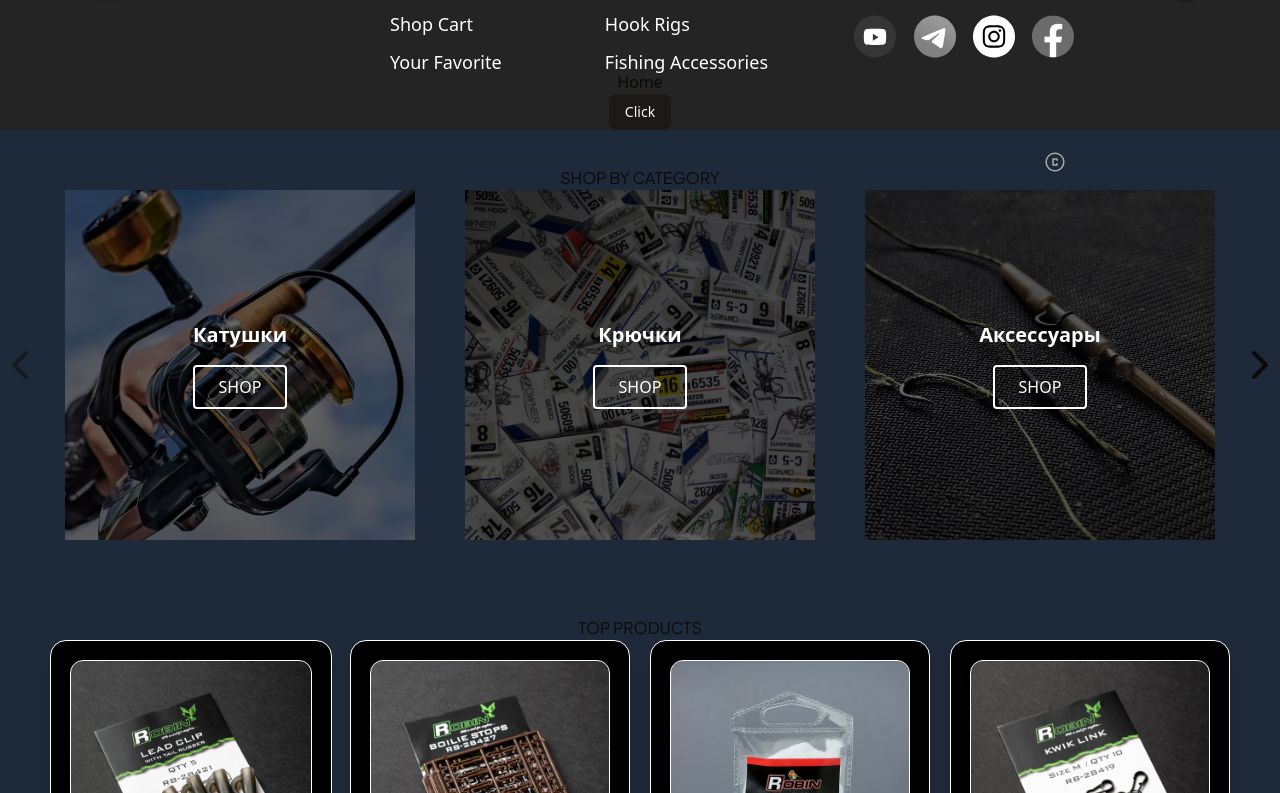
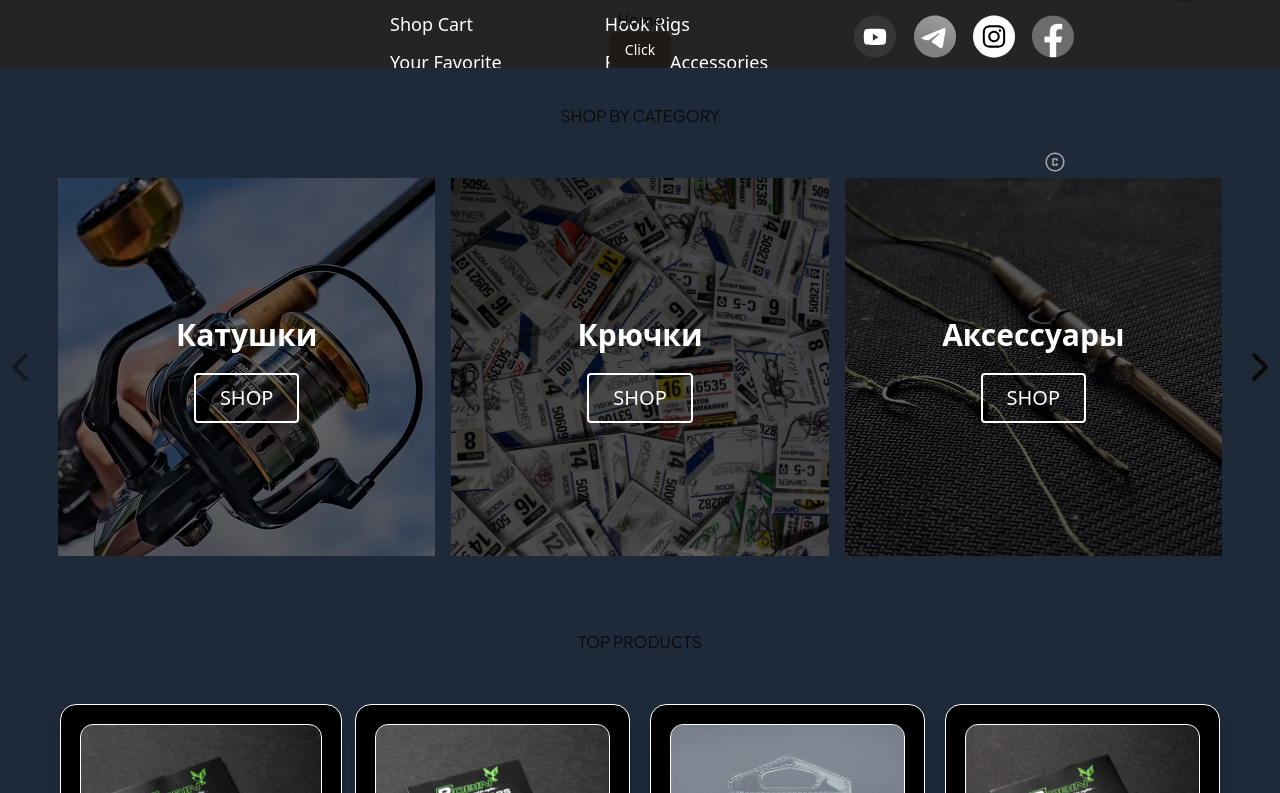
Before and after one commit to VolotDmitriy/Fishing-Store, a Next.js app in the folder client/: page / in a window 1280 px wide. Shown: the part 2207-3000 px from the top of the page. Built offline with nearby package versions, Linux system fonts and the light colour scheme.

Commit message:
micro-fix: category-card and universal-carousel

```diff
--- a/client/src/components/category-card.tsx
+++ b/client/src/components/category-card.tsx
@@ -8,12 +8,14 @@ interface CategoryCardProps {
 const CategoryCard: React.FC<CategoryCardProps> = ({ title, imageSrc }) => {
     return (
         <div
-            className={`relative flex flex-col items-center bg-gray-800 overflow-hidden w-full h-full mx-[25px]`}
+            className={`relative w-full max-w-[500px] h-full flex flex-col mx-[8px] items-center overflow-hidden  `}
         >
             <img src={imageSrc} alt={title} className="w-fit h-full" />
             <div className="absolute inset-0 flex flex-col justify-center items-center custom-gradient">
-                <h3 className="text-white text-xl font-bold mb-4">{title}</h3>
-                <button className="px-6 py-2 border-2 border-white text-white rounded hover:bg-white hover:text-black transition">
+                <h3 className="text-white text-[30px] font-bold mb-[16px]">
+                    {title}
+                </h3>
+                <button className="px-[24px] py-[8px] border-2 border-white text-[20px] text-white rounded hover:bg-white hover:text-black transition">
                     SHOP
                 </button>
             </div>
--- a/client/src/components/universal-carousel.tsx
+++ b/client/src/components/universal-carousel.tsx
@@ -65,9 +65,9 @@ function UniversalCarousel({
     return (
         <div
             ref={containerRef}
-            className="relative w-full overflow-hidden pb-10"
+            className="relative w-full overflow-hidden pt-[50px] pb-[38px]"
         >
-            <Carousel className="px-10">
+            <Carousel className="px-[50px]">
                 <CarouselContent className="flex flex-row ml-0 w-full">
                     {React.Children.map(children, (child, index) => (
                         <CarouselItem
```
